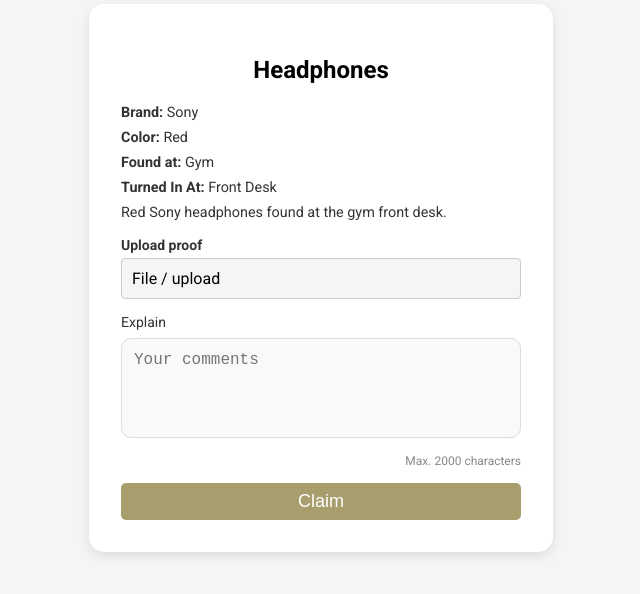
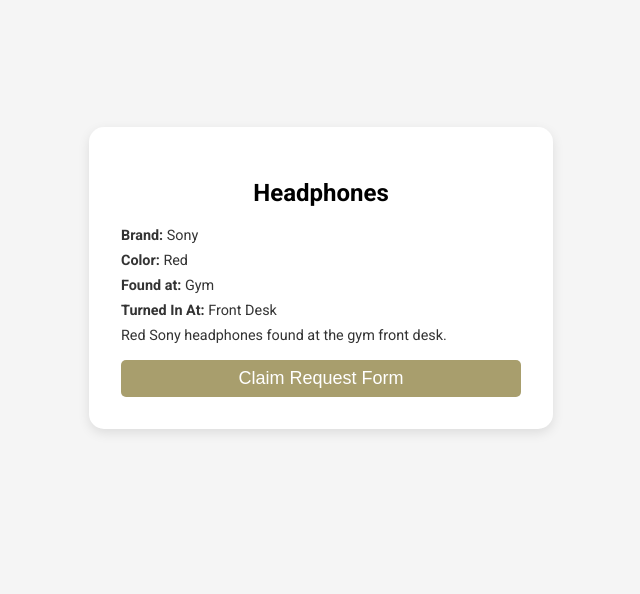
Before and after one commit to daivikghosh/BoilerTrack, a React (Create React App) app: page /item-view-student/1 in a window 1280 px wide. Shown: the part 122-716 px from the top of the page, without its empty margins (319-959 px from the left). Built offline with nearby package versions, Linux system fonts and the light colour scheme; no server answers.

Commit message:
Fixing UI for student item view

```diff
--- a/src/components/ItemView/ItemViewStudent.js
+++ b/src/components/ItemView/ItemViewStudent.js
@@ -91,28 +91,9 @@ const ItemViewStudent = () => {
           </p>
           <p className="item-description">{item?.Description}</p>
         </div>
-        <div className="upload-section">
-          <label htmlFor="file-upload" className="file-upload-label">
-            Upload proof
-            <input type="file" id="file-upload" onChange={handleFileChange} />
-          </label>
-          <div className="file-upload-text">
-            {file ? file.name : "File / upload"}
-          </div>
-        </div>
-        <div className="comment-section">
-          <label htmlFor="comments">Explain</label>
-          <textarea
-            id="comments"
-            placeholder="Your comments"
-            value={comments}
-            onChange={handleCommentChange}
-            maxLength={2000}
-          />
-          <p className="char-limit">Max. 2000 characters</p>
-        </div>
+
         <button className="claim-button" onClick={handleClaimClick}>
-          Claim
+          Claim Request Form
         </button>
       </div>
     </div>
```
